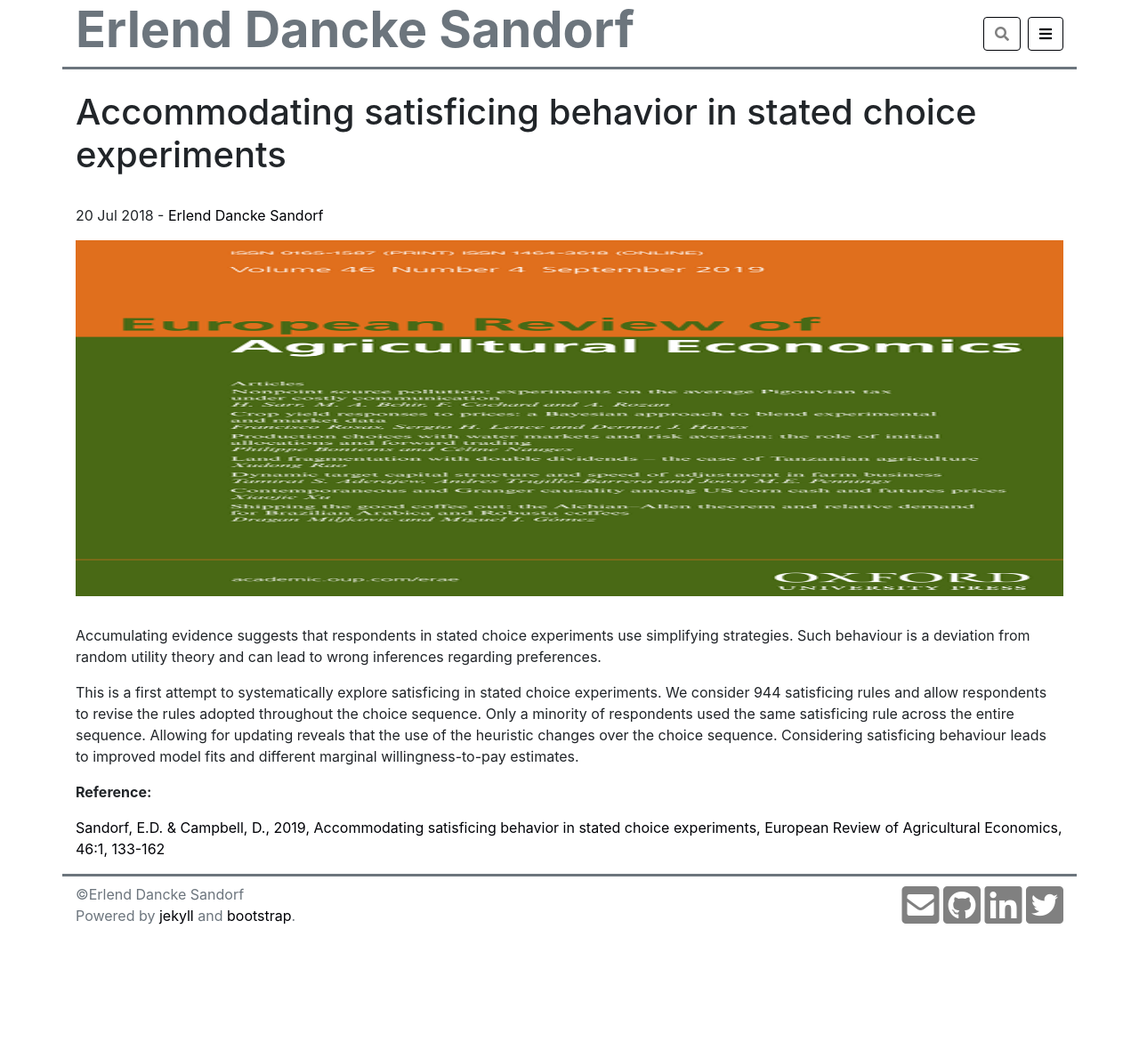
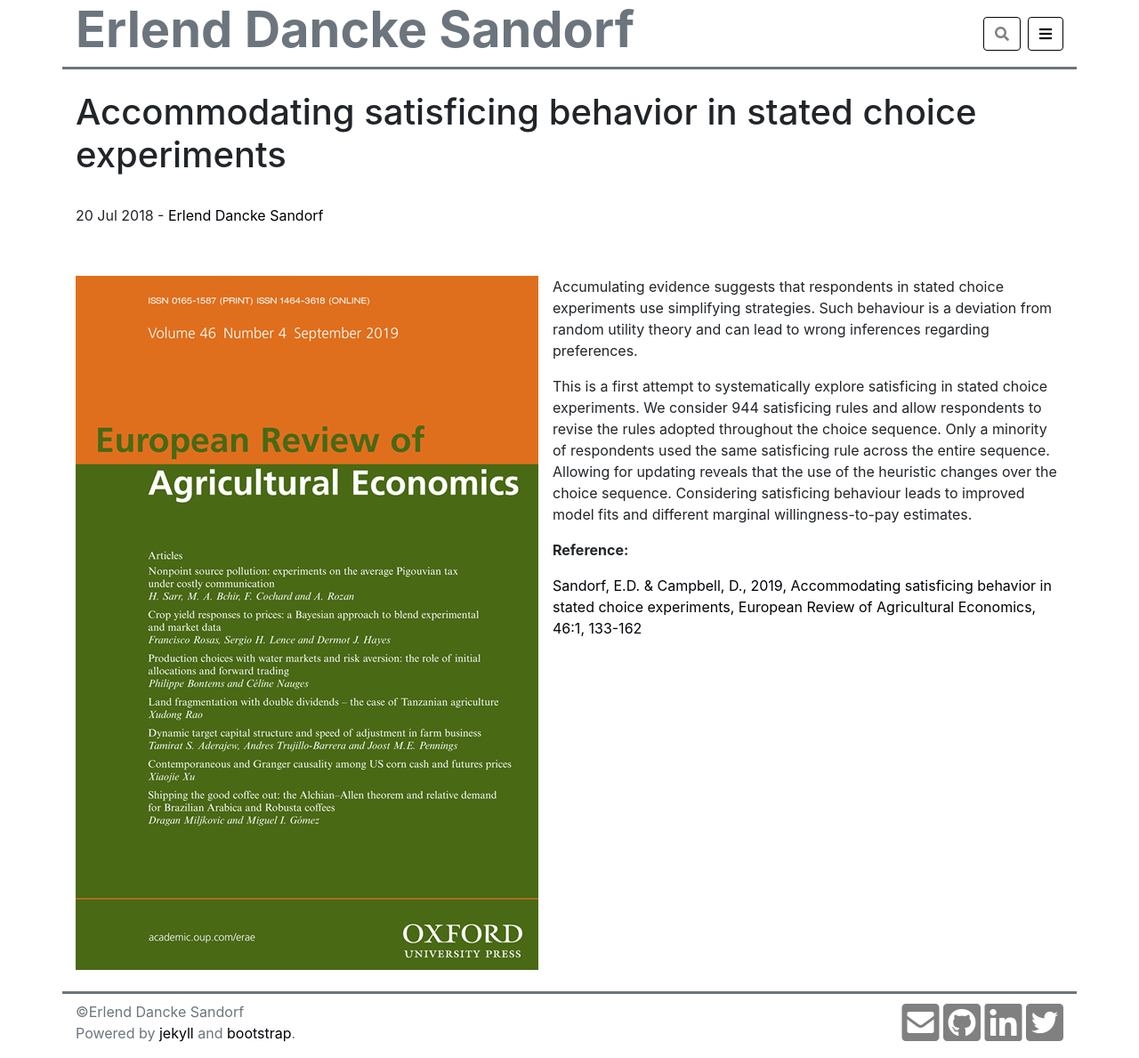
Before and after one commit to edsandorf/old-edsandorf-website, a Jekyll site: the page built from _pubs/2018-07-20-erae.md, in a window 1280 px wide and 1189 px high. Shown: the whole window at 89% size. Built offline with Jekyll 4.4.1, drawn with Linux system fonts in a browser that asks for light colours.

Commit message:
New layout for publications

```diff
--- a/_config.yml
+++ b/_config.yml
@@ -28,7 +28,7 @@
       path: ""
       type: "pubs"
     values:
-      layout: "pubs-post-news"
+      layout: "pubs"
   - scope:
       path: ""
       type: "projects"
--- /dev/null
+++ b/_layouts/pubs.html
@@ -0,0 +1,28 @@
+---
+  layout: default
+---
+
+<div class = "container">
+  <div class = "row mt-4">
+    <div class = "col-sm-12">
+      <h1> {{ page.title }} </h1> <br>
+      <p>
+        {{ page.date | date_to_string }}
+        {% assign author = site.authors | where: 'short_name', page.author | first %}
+        {% if author %}
+      - <a href="{{ author.url }}">{{ author.name }}</a>
+          {% endif %}
+      </p>
+    </div>
+  </div>
+
+  <div class = "row mt-4">
+    <div class = "col-sm-12">
+      <img class = "float-left mt-3 mr-3 mb-2 img-custom" src = "{{ site.baseurl }}/assets/img/{{ page.image }}">
+
+      <p>
+       {{ content }}
+      </p>
+    </div>
+  </div>
+</div>
```
